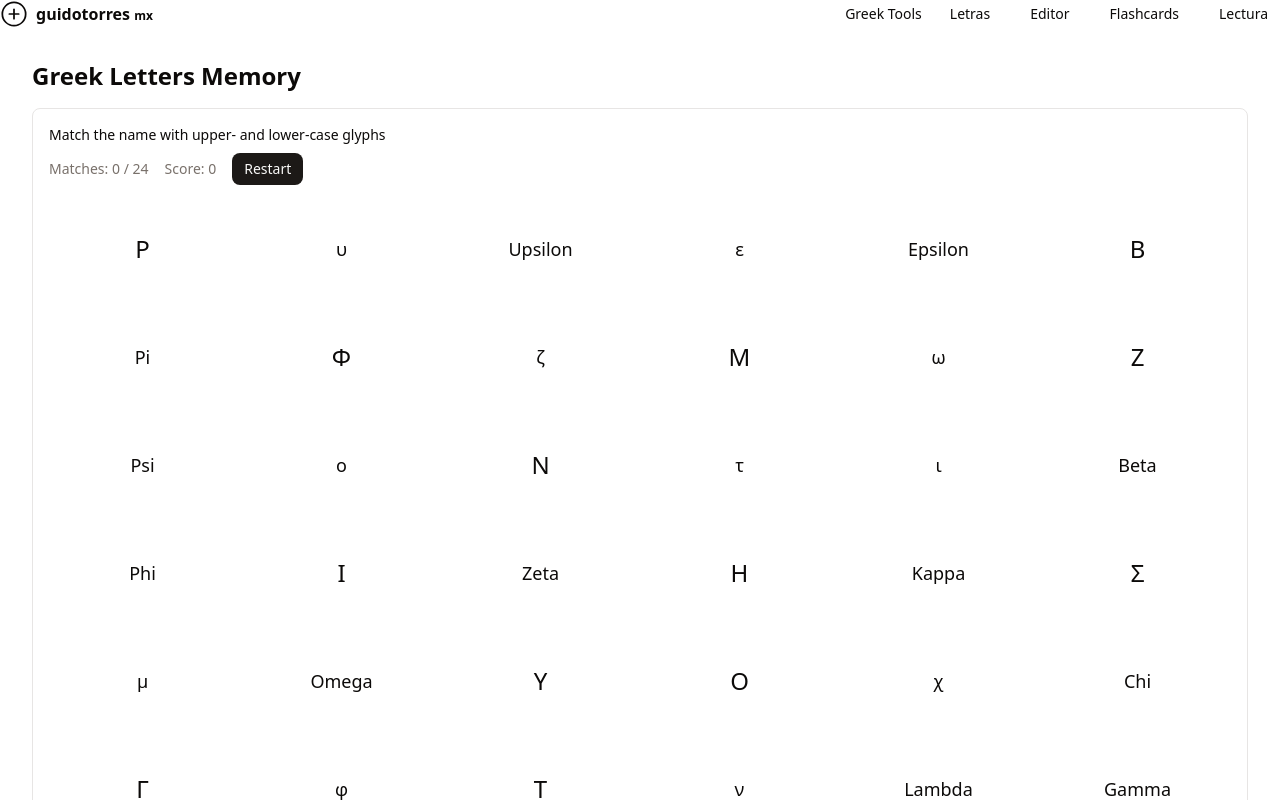
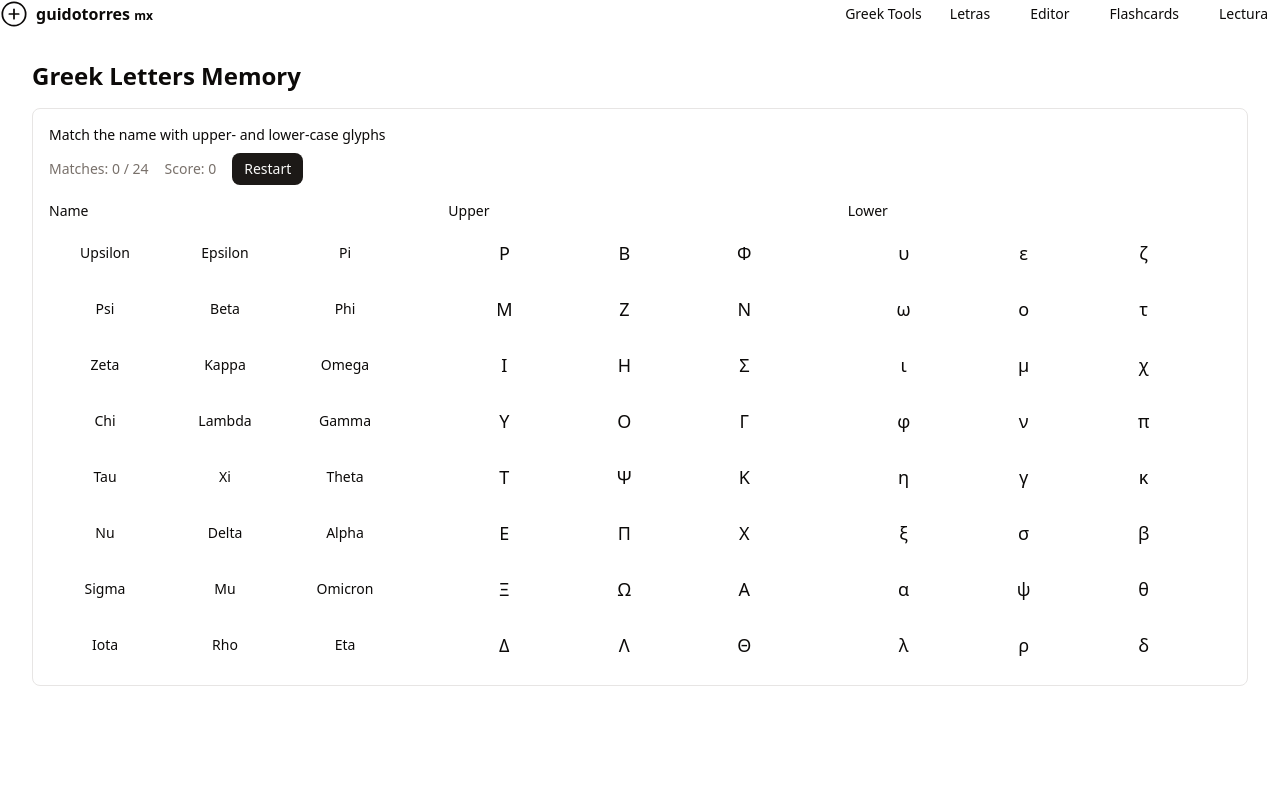
Before and after one commit to guidotorresmx/ancient-greek-tools, a Next.js app: page /memory in a window 1280 px wide. Shown: the top 800 px of the page. Built offline with nearby package versions, Linux system fonts and the light colour scheme.

Commit message:
memory game into columns

```diff
--- a/src/components/ui/memory-game.tsx
+++ b/src/components/ui/memory-game.tsx
@@ -67,10 +67,34 @@ export function MemoryGame() {
     "mb-4 flex items-center gap-4 text-sm text-muted-foreground";
   const GRID_CLASS = "grid grid-cols-3 sm:grid-cols-6 gap-3";
   const CARD_BASE =
-    "h-24 w-full rounded-md p-2 flex items-center justify-center";
+    "relative rounded-md p-2 flex items-center justify-center text-sm";
+  const CARD_DIM = "h-12 w-28";
   const CARD_HOVER = "hover:shadow-md bg-white/80";
   const CARD_DISABLED = "opacity-50 pointer-events-none";
   const CARD_SELECTED = "ring-2 ring-primary animate-pop";
+  const KIND_STYLES: Record<string, string> = {
+    name: "bg-blue-50 dark:bg-blue-900",
+    upper: "bg-yellow-50 dark:bg-yellow-900",
+    lower: "bg-green-50 dark:bg-green-900",
+  };
+
+  const LABELS: Record<string, Record<string, string>> = {
+    en: { name: "Name", upper: "Upper", lower: "Lower" },
+    es: { name: "Nombre", upper: "Mayús", lower: "Minús" },
+  };
+  const lang = typeof navigator !== "undefined" ? navigator.language : "en";
+  const locale = lang.startsWith("es") ? "es" : "en";
+
+  const ABBR: Record<string, Record<string, string>> = {
+    en: { name: "N", upper: "A", lower: "a" },
+    es: { name: "N", upper: "M", lower: "m" },
+  };
+
+  const BADGE_CLASS: Record<string, string> = {
+    name: "bg-blue-600 text-white",
+    upper: "bg-amber-400 text-black",
+    lower: "bg-emerald-600 text-white",
+  };
 
   function reset() {
     const list = GREEK.flatMap((g, i) => [
@@ -118,8 +142,20 @@ export function MemoryGame() {
       setSelected((s) => s.filter((id) => id !== card.id));
       return;
     }
-    if (selected.length === 3) return;
-    setSelected((s) => [...s, card.id]);
+
+    setSelected((s) => {
+      // replace existing selection from same kind (column) if present
+      const idx = s.findIndex((id) => {
+        const c = cards.find((x) => x.id === id);
+        return c?.kind === card.kind;
+      });
+      if (idx >= 0) {
+        const copy = s.slice();
+        copy[idx] = card.id;
+        return copy;
+      }
+      return [...s, card.id];
+    });
   }
 
   const matchedCount = cards.filter((c) => c.matched).length / 3;
@@ -136,8 +172,14 @@ export function MemoryGame() {
         </Button>
       </div>
 
-      <div className={GRID_CLASS}>
-        {cards.map((card) => {
+      <div className="grid grid-cols-1 sm:grid-cols-3 gap-4">
+        {/* Column: Names */}
+        <div>
+          <div className="mb-2 text-sm font-medium">{LABELS[locale].name}</div>
+          <div className="flex flex-wrap gap-2">
+            {cards
+              .filter((c) => c.kind === "name")
+              .map((card) => {
                 const isSelected = selected.includes(card.id);
                 const isMatched = !!card.matched;
                 return (
@@ -147,23 +189,85 @@ export function MemoryGame() {
                     aria-pressed={isSelected}
                     disabled={isMatched}
                     variant="ghost"
-              size="lg"
+                    size="sm"
                     className={cn(
                       CARD_BASE,
+                      CARD_DIM,
+                      KIND_STYLES[card.kind],
                       isMatched ? CARD_DISABLED : CARD_HOVER,
                       isSelected ? CARD_SELECTED : "",
                     )}
                   >
-              {card.kind === "name" ? (
-                <span className="text-lg font-medium">{card.content}</span>
-              ) : card.kind === "upper" ? (
-                <span className="text-2xl">{card.content}</span>
-              ) : (
-                <span className="text-2xl text-lg">{card.content}</span>
-              )}
+                    <span className="text-sm font-medium">{card.content}</span>
                   </Button>
                 );
               })}
+          </div>
+        </div>
+
+        {/* Column: Upper */}
+        <div>
+          <div className="mb-2 text-sm font-medium">{LABELS[locale].upper}</div>
+          <div className="flex flex-wrap gap-2">
+            {cards
+              .filter((c) => c.kind === "upper")
+              .map((card) => {
+                const isSelected = selected.includes(card.id);
+                const isMatched = !!card.matched;
+                return (
+                  <Button
+                    key={card.id}
+                    onClick={() => handleClick(card)}
+                    aria-pressed={isSelected}
+                    disabled={isMatched}
+                    variant="ghost"
+                    size="sm"
+                    className={cn(
+                      CARD_BASE,
+                      CARD_DIM,
+                      KIND_STYLES[card.kind],
+                      isMatched ? CARD_DISABLED : CARD_HOVER,
+                      isSelected ? CARD_SELECTED : "",
+                    )}
+                  >
+                    <span className="text-lg">{card.content}</span>
+                  </Button>
+                );
+              })}
+          </div>
+        </div>
+
+        {/* Column: Lower */}
+        <div>
+          <div className="mb-2 text-sm font-medium">{LABELS[locale].lower}</div>
+          <div className="flex flex-wrap gap-2">
+            {cards
+              .filter((c) => c.kind === "lower")
+              .map((card) => {
+                const isSelected = selected.includes(card.id);
+                const isMatched = !!card.matched;
+                return (
+                  <Button
+                    key={card.id}
+                    onClick={() => handleClick(card)}
+                    aria-pressed={isSelected}
+                    disabled={isMatched}
+                    variant="ghost"
+                    size="sm"
+                    className={cn(
+                      CARD_BASE,
+                      CARD_DIM,
+                      KIND_STYLES[card.kind],
+                      isMatched ? CARD_DISABLED : CARD_HOVER,
+                      isSelected ? CARD_SELECTED : "",
+                    )}
+                  >
+                    <span className="text-lg">{card.content}</span>
+                  </Button>
+                );
+              })}
+          </div>
+        </div>
       </div>
     </div>
   );
```
Lines whose indentation alone changed are shown as unchanged.
